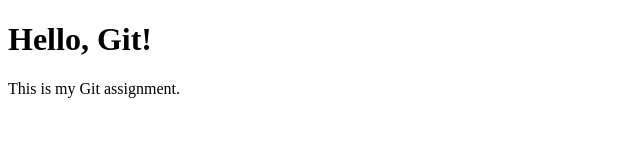
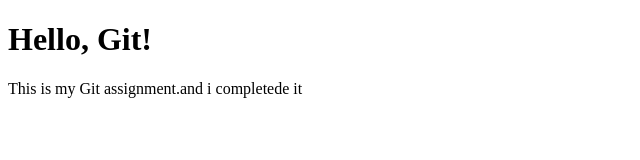
Before and after one commit to mayank5654/git-assignment, a plain HTML site: page index.html in a window 1280 px wide. Shown: the whole page, without its empty margins (0-640 px from the left). Drawn offline with Linux system fonts and the light colour scheme.

Commit message:
intial commit

```diff
--- a/index.html
+++ b/index.html
@@ -5,6 +5,6 @@
 </head>
 <body>
     <h1>Hello, Git!</h1>
-    <p>This is my Git assignment.</p>
+    <p>This is my Git assignment.and i completede it</p>
 </body>
 </html>
```
